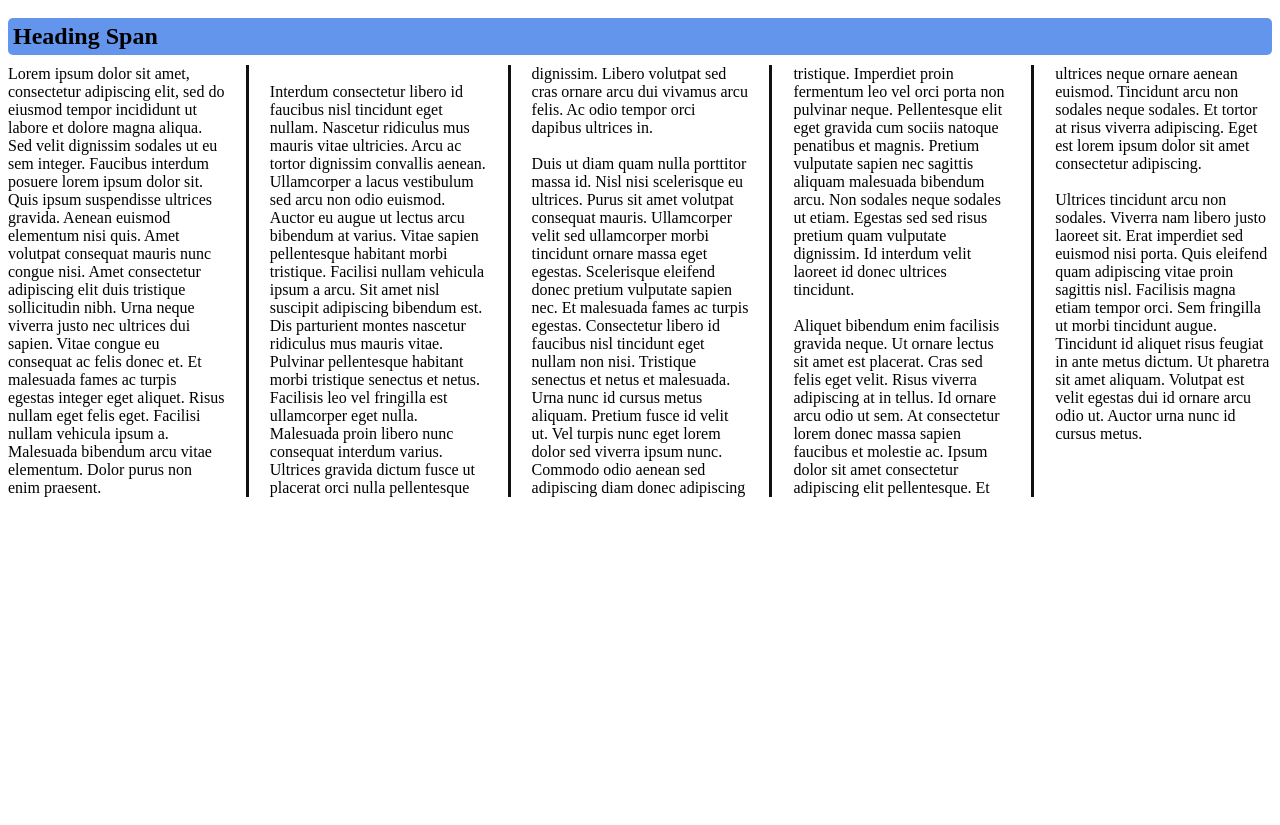
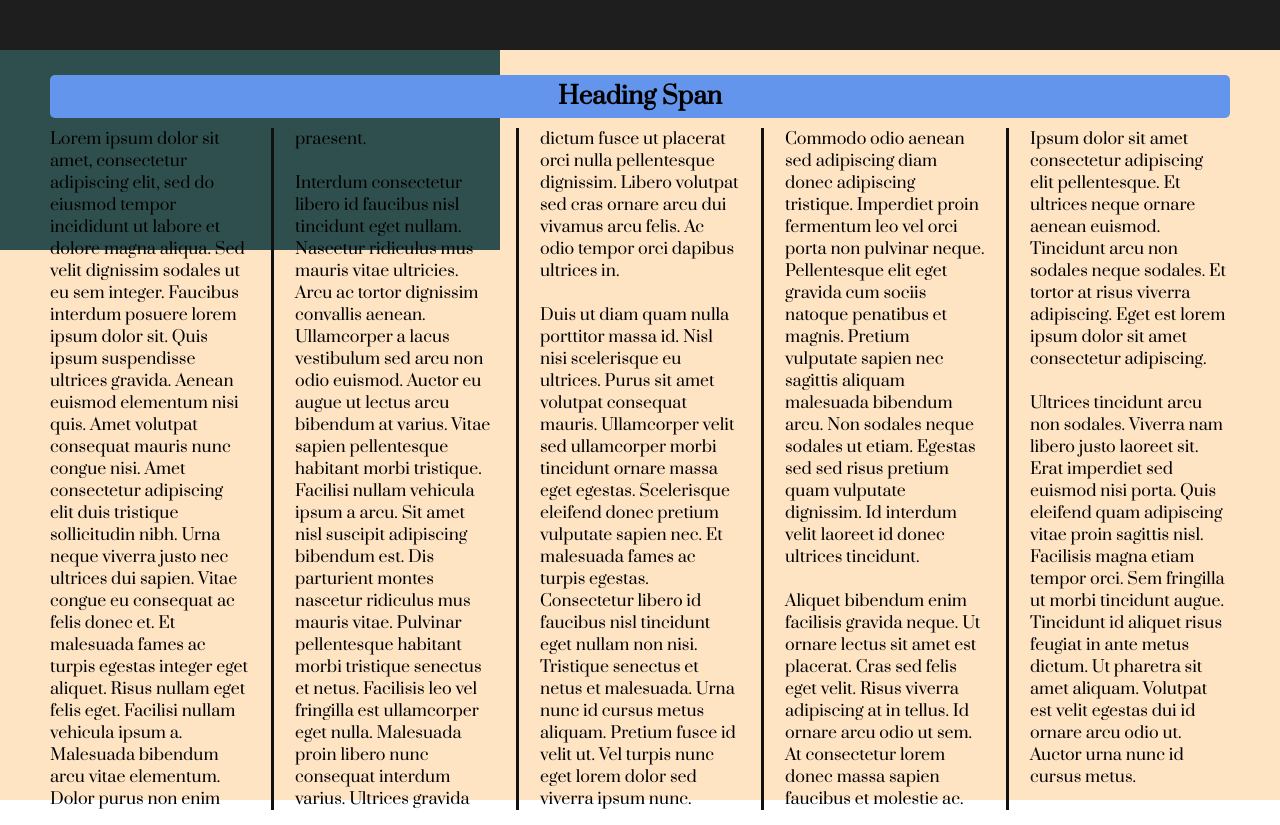
Before and after one commit to asbhogal/HTML5-CSS3-Udemy-Course, a plain HTML site: page CSS3/Layouts/index.html in a window 1280 px wide. Before the commit the page ends 800 px from the top, so only its background shows below. Drawn offline with Linux system fonts and the light colour scheme.

Commit message:
amendments

```diff
--- /dev/null
+++ b/CSS3/Layouts/_mixins.scss
@@ -0,0 +1,8 @@
+@mixin div-column-layout {
+    column-count: 5;
+    column-gap: 45px;
+    column-rule-style: solid;
+    column-rule-color: #111;
+    column-rule-width: 3px;
+    padding: 15px 50px;
+}
--- /dev/null
+++ b/CSS3/Layouts/_typography.scss
@@ -0,0 +1,5 @@
+@import url('https://fonts.googleapis.com/css2?family=Prata&display=swap');
+
+body {
+    font-family: 'Prata', serif;
+}
--- a/CSS3/Layouts/index.html
+++ b/CSS3/Layouts/index.html
@@ -5,6 +5,14 @@
     </head>
 
     <body>
+        <header></header>
+        <div id="container">
+            <div class="flexbox-container">
+                <div class="flexbox-item"></div>
+                <div class="flexbox-item"></div>
+                <div class="flexbox-item"></div>
+            </div>
+        </div>
         <div id="multi-column">
             <h2>Heading Span</h2>
             Lorem ipsum dolor sit amet, consectetur adipiscing elit, sed do eiusmod tempor incididunt ut labore et dolore magna aliqua. Sed velit dignissim sodales ut eu sem integer. Faucibus interdum posuere lorem ipsum dolor sit. Quis ipsum suspendisse ultrices gravida. Aenean euismod elementum nisi quis. Amet volutpat consequat mauris nunc congue nisi. Amet consectetur adipiscing elit duis tristique sollicitudin nibh. Urna neque viverra justo nec ultrices dui sapien. Vitae congue eu consequat ac felis donec et. Et malesuada fames ac turpis egestas integer eget aliquet. Risus nullam eget felis eget. Facilisi nullam vehicula ipsum a. Malesuada bibendum arcu vitae elementum. Dolor purus non enim praesent.<br><br>
--- a/CSS3/Layouts/style.scss
+++ b/CSS3/Layouts/style.scss
@@ -1,14 +1,47 @@
+@import "mixins", "typography";
+
+* {
+    box-sizing: border-box;
+}
+
+body {
+    margin: 0;
+}
+
+.flexbox-container {
+    display: flex;
+    width: 500px;
+    height: 200px;
+    background-color: crimson;
+    .flexbox-item {
+        background-color: darkslategrey;
+        width: 100%;
+        height: 100%;
+    }
+}
+
+header {
+    width: 100%;
+    height: 50px;
+    background-color: #1e1e1e;
+}
+
+#container {
+    width: 100%;
+    background-color: bisque;
+    height: calc(100% - 50px);
+    position: absolute;
+}
+
 #multi-column {
-    column-count: 5;
-    column-gap: 45px;
-    column-rule-style: solid;
-    column-rule-color: #111;
-    column-rule-width: 3px;
+@include div-column-layout;
+position: absolute;
     h2 {
        column-span: all;
        background-color: cornflowerblue;
        margin: 10px 0;
        padding: 5px;
        border-radius: 5px;
+       text-align: center;
     }
 }
```
Also changed, not shown: CSS3/Gradients & Shadows/style.css, CSS3/Layouts/style.css, 2 other files.
